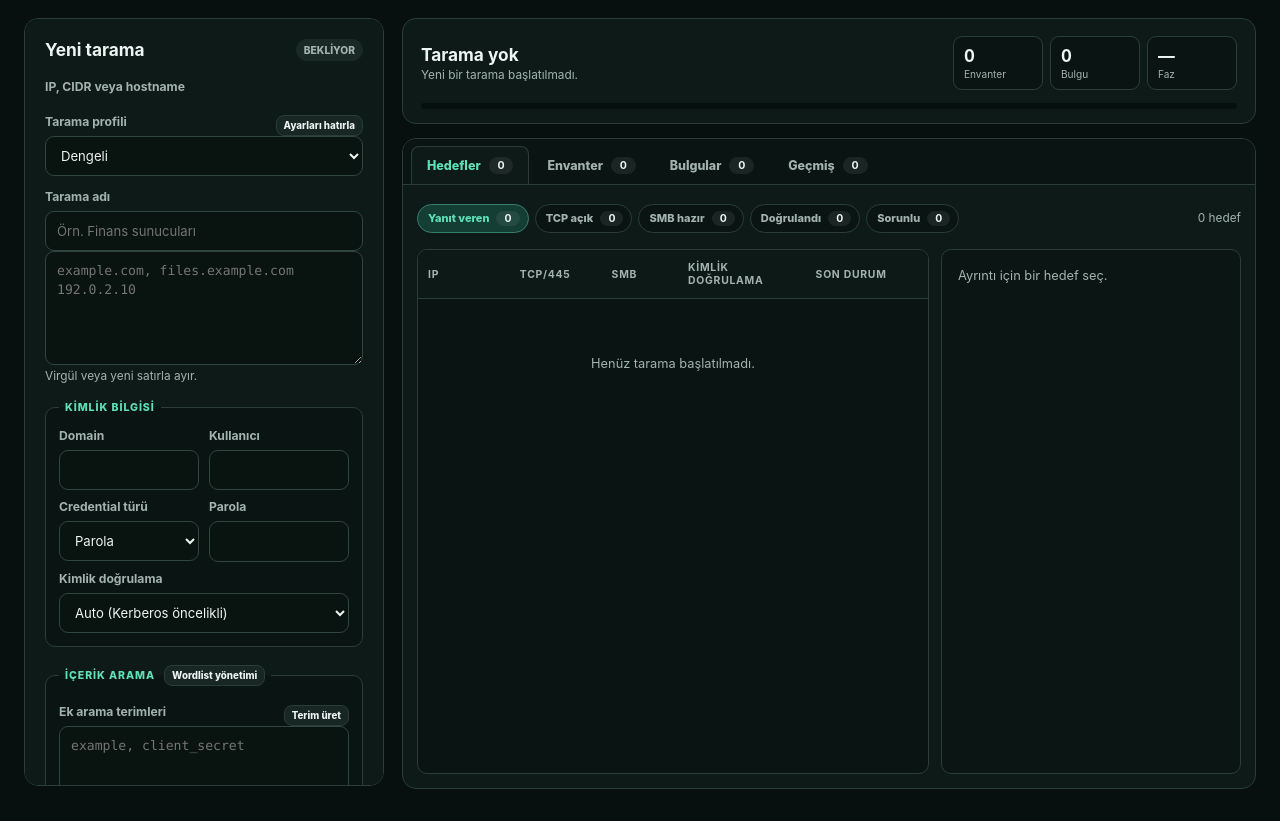
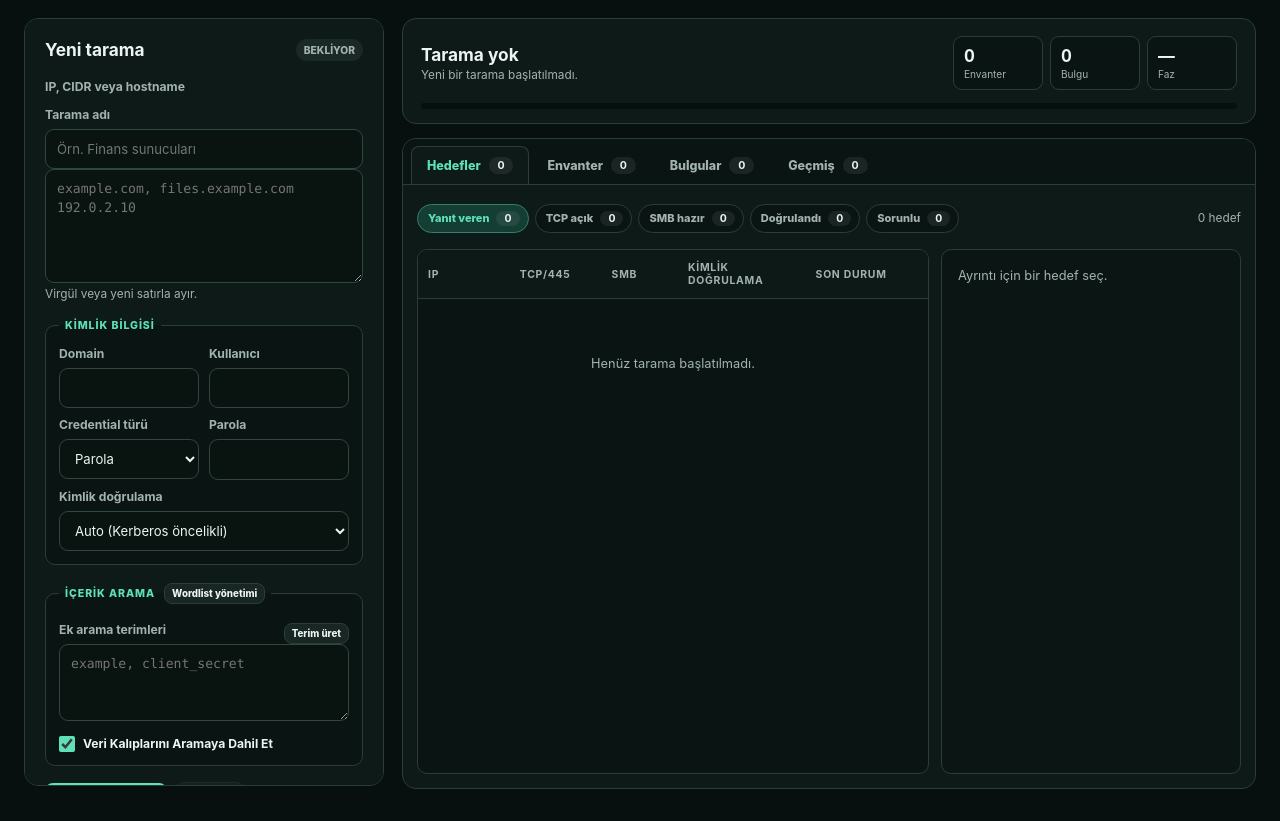
Before and after one commit to KorvNN/Nordis-Inspector, a Python web app: template src/nordis_smb_inspector/web/templates/index.html in a window 1280 px wide. Shown: the part 82-903 px from the top of the page. Run offline with Jinja, Linux system fonts and the light colour scheme; the template is opened without the code that fills it, so the values that code supplies are empty.

Commit message:
ui: remove unused scan profiles

```diff
--- a/src/nordis_smb_inspector/web/static/app.js
+++ b/src/nordis_smb_inspector/web/static/app.js
@@ -4,9 +4,7 @@ const body = document.body;
 const csrfToken = body.dataset.csrfToken;
 const origin = body.dataset.origin;
 const targets = document.querySelector("#targets");
-const scanProfile = document.querySelector("#scan-profile");
 const scanName = document.querySelector("#scan-name");
-const saveProfileButton = document.querySelector("#save-profile");
 const credentialDomain = document.querySelector("#credential-domain");
 const credentialUsername = document.querySelector("#credential-username");
 const credentialUsernameLabel = document.querySelector("#credential-username-label");
@@ -73,11 +71,6 @@ let latestGeneration = null;
 let lastSavedGeneration = null;
 
 const HISTORY_KEY = "nordis.scan-history.v1";
-const PROFILE_KEY = "nordis.scan-profile.v1";
-const SCAN_PROFILES = {
-  quick: {detect_patterns: false},
-  balanced: {detect_patterns: true},
-};
 
 const CCACHE_MAX_BYTES = 1024 * 1024;
 const WORDLIST_MAX_BYTES = 1024 * 1024;
@@ -1351,6 +1344,7 @@ function renderHistory() {
 }
 
 function deleteHistoryItem(item) {
+  if (!window.confirm("Bu tarama geçmişten silinsin mi?")) return;
   const history = storedHistory().filter((entry) => entry !== item);
   localStorage.setItem(HISTORY_KEY, JSON.stringify(history));
   renderHistory();
@@ -1417,11 +1411,6 @@ function exportResults() {
   link.download = `nordis-scan-${new Date().toISOString().replaceAll(":", "-")}.json`;
   link.click();
   URL.revokeObjectURL(link.href);
-}
-
-function applyScanProfile() {
-  const profile = SCAN_PROFILES[scanProfile.value];
-  if (profile) detectPatternsInput.checked = profile.detect_patterns;
 }
 
 async function startScan() {
@@ -1711,26 +1700,5 @@ scanEvents.addEventListener("resync.required", async () => {
   await refreshResultPanels();
 });
 
-scanProfile.addEventListener("change", applyScanProfile);
-detectPatternsInput.addEventListener("change", () => {
-  if (scanProfile.value !== "custom") scanProfile.value = "custom";
-});
-saveProfileButton.addEventListener("click", () => {
-  localStorage.setItem(PROFILE_KEY, JSON.stringify({
-    profile: scanProfile.value,
-    detect_patterns: detectPatternsInput.checked,
-  }));
-  saveProfileButton.textContent = "Kaydedildi";
-  setTimeout(() => { saveProfileButton.textContent = "Ayarları hatırla"; }, 1200);
-});
 exportResultsButton.addEventListener("click", exportResults);
 renderHistory();
-try {
-  const saved = JSON.parse(localStorage.getItem(PROFILE_KEY) ?? "null");
-  if (saved && typeof saved === "object") {
-    scanProfile.value = saved.profile ?? "balanced";
-    detectPatternsInput.checked = saved.detect_patterns !== false;
-  }
-} catch (_error) {
-  // Invalid local preferences are ignored.
-}
--- a/src/nordis_smb_inspector/web/templates/index.html
+++ b/src/nordis_smb_inspector/web/templates/index.html
@@ -22,16 +22,6 @@
       </div>
 
       <label for="targets">IP, CIDR veya hostname</label>
-      <div class="field-heading">
-        <label for="scan-profile">Tarama profili</label>
-        <button id="save-profile" class="inline-management-button secondary-button"
-          type="button">Ayarları hatırla</button>
-      </div>
-      <select id="scan-profile">
-        <option value="balanced">Dengeli</option>
-        <option value="quick">Hızlı</option>
-        <option value="custom">Özel</option>
-      </select>
       <label for="scan-name">Tarama adı</label>
       <input id="scan-name" type="text" autocomplete="off" maxlength="80"
         placeholder="Örn. Finans sunucuları">
```
